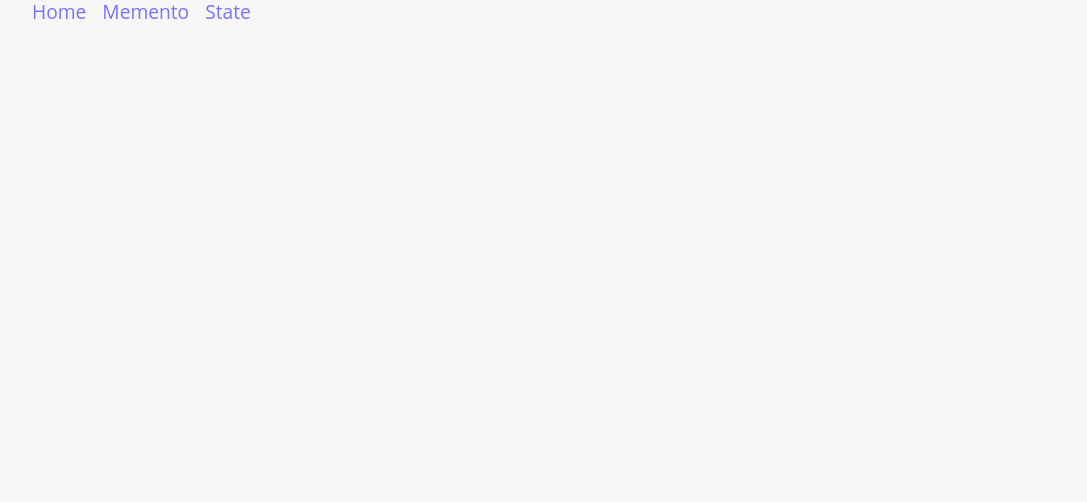
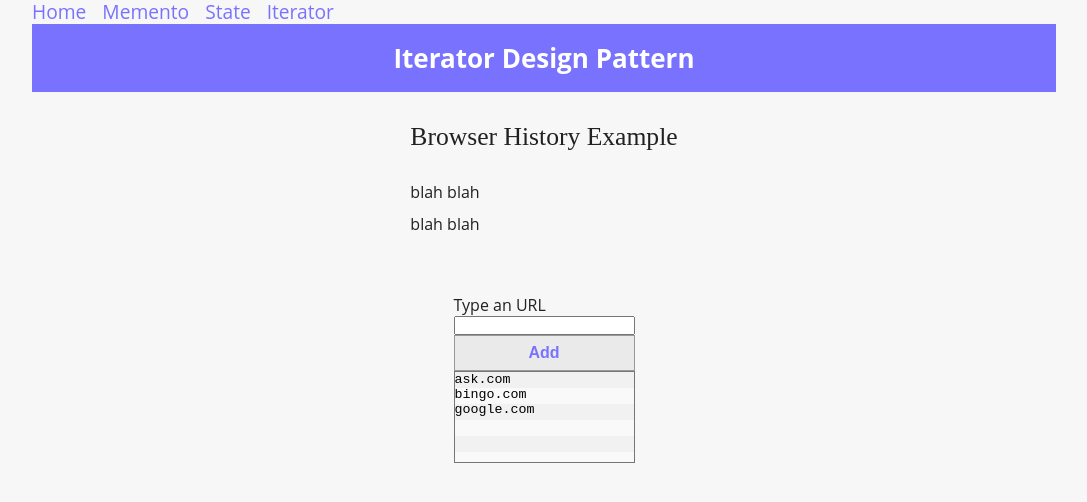
Before and after one commit to metafield/Design-Patterns-Typescript, a React (Create React App) app: page /patterns/iterator in a window 1280 px wide. Shown: the top 502 px of the page, without its empty margins (96-1183 px from the left). Built offline with nearby package versions, Linux system fonts and the light colour scheme.

Commit message:
Iterator implementation sans documentation

```diff
--- a/src/App.tsx
+++ b/src/App.tsx
@@ -6,6 +6,7 @@ import { Nav } from './Components/Nav';
 import { Links } from './Content/Links';
 import { GlobalStyle } from './Styles/GlobalStyle';
 import { StatePage } from './Pages/StatePage';
+import { IteratorPage } from './Pages/IteratorPage';
 
 function App() {
   return (
@@ -15,6 +16,7 @@ function App() {
       <Route path="/" component={IndexPage} exact />
       <Route path="/patterns/memento" component={MementoPage} exact />
       <Route path="/patterns/state" component={StatePage} exact />
+      <Route path="/patterns/iterator" component={IteratorPage} exact />
     </BrowserRouter>
   );
 }
--- a/src/Content/Links.ts
+++ b/src/Content/Links.ts
@@ -16,4 +16,9 @@ export const Links = [
     '/patterns/state',
     'The state pattern as described by the Gang of Four.'
   ),
+  createLink(
+    'Iterator',
+    '/patterns/iterator',
+    'The Iterator pattern as described by the Gang of Four.'
+  ),
 ];
--- /dev/null
+++ b/src/Pages/IteratorPage.tsx
@@ -0,0 +1,6 @@
+import React, { FC } from 'react';
+import { IteratorSolution } from '../Patterns/Iterator/IteratorSolution';
+
+export const IteratorPage: FC = () => {
+  return <IteratorSolution />;
+};
--- /dev/null
+++ b/src/Patterns/Iterator/BrowseHistory.ts
@@ -0,0 +1,61 @@
+import { Iterator } from './Iterator';
+
+export class BrowseHistory {
+  private urls = [''];
+
+  public push(url: string): void {
+    this.urls.push(url);
+  }
+
+  public pop(): string {
+    return this.urls.pop() || 'No More History';
+  }
+
+  public createIterator() {
+    return this.createArrayIterator();
+
+    /*
+      If in the future we change from array to say a list or any other iterable datatype
+      we could just switch this out:
+      this.createListIterator();
+      The classes that are dependant on this wouldn't know nay different
+      */
+  }
+
+  /* =============
+    We could add a subclass for ListIterator, UserIterator, AnythingIterator here
+    Returning an Anonymous class here is the closest thing we have to a inner class in Typescript.
+    It's important to realize why we use a nested class here and not just make another file. It's because
+    this is coded to an interface: Iterator and while patterns like the state pattern do create separate classes,
+    in this case we are only likely to have one iterator on BrowseHistory. We can change it, sure but it really
+    makes sense to have it attached as it also needs a reference to BrowserHistory.
+  */
+  createArrayIterator() {
+    return new (class implements Iterator<string> {
+      public index: number;
+
+      constructor(private history: BrowseHistory) {
+        this.index = 0;
+      }
+
+      hasNext(): boolean {
+        return this.index < this.history.urls.length;
+      }
+      current(): string {
+        return this.history.urls[this.index];
+      }
+      next(): void {
+        this.index++;
+      }
+    })(this);
+  }
+
+  static initHistory(): BrowseHistory {
+    const history = new BrowseHistory();
+    history.push('google.com');
+    history.push('bingo.com');
+    history.push('ask.com');
+
+    return history;
+  }
+}
--- /dev/null
+++ b/src/Patterns/Iterator/Iterator.ts
@@ -0,0 +1,5 @@
+export interface Iterator<T> {
+  hasNext(): boolean;
+  current(): T;
+  next(): void;
+}
--- /dev/null
+++ b/src/Patterns/Iterator/IteratorSolution.tsx
@@ -0,0 +1,76 @@
+import React, { FC, useState } from 'react';
+import styled from 'styled-components';
+import { FluidHeader, Heading, Article, Button } from '../../Styles/Atoms';
+import { BrowseHistory } from './BrowseHistory';
+import { breakPoints } from '../../Styles/breakPoints';
+import { Iterator } from './Iterator';
+interface iterWithIndex extends Iterator<string> {
+  index: number;
+}
+export const IteratorSolution: FC = () => {
+  const [history, setHistory] = useState(BrowseHistory.initHistory());
+  const [urlInput, setUrlInput] = useState('');
+
+  const pushHistory = (url: string) => {
+    if (!url) return;
+
+    const newHistory = new BrowseHistory();
+    Object.assign(newHistory, history);
+
+    newHistory.push(url);
+    setHistory(newHistory);
+  };
+
+  const iterator: iterWithIndex = history.createArrayIterator();
+
+  const historyItems: string[] = [];
+
+  while (iterator.hasNext()) {
+    const url = iterator.current();
+    historyItems.push(url);
+    iterator.next();
+  }
+
+  return (
+    <Container>
+      <FluidHeader>Iterator Design Pattern</FluidHeader>
+
+      <Article>
+        <Heading>Browser History Example</Heading>
+        <p>blah blah</p>
+        <p>blah blah</p>
+      </Article>
+
+      <ExampleContainer>
+        <label htmlFor="url">Type an URL</label>
+        <input id="url" onChange={(e) => setUrlInput(e.target.value)} />
+        <Button onClick={() => pushHistory(urlInput)}>Add</Button>
+        <Log readOnly value={historyItems.reverse().join('\n')} rows={6} />
+      </ExampleContainer>
+    </Container>
+  );
+};
+
+const Container = styled.section`
+  display: grid;
+  grid-template-columns: var(--grid);
+  > * {
+    grid-column: 2;
+  }
+`;
+
+const ExampleContainer = styled.div`
+  display: grid;
+  grid-template-columns: 1fr;
+
+  @media (min-width: ${breakPoints.mobile}) {
+    max-width: 500px;
+    justify-self: center;
+  }
+`;
+
+const Log = styled.textarea`
+  background-image: linear-gradient(#f1f1f1 50%, #f9f9f9 50%);
+  background-size: 100% 2rem;
+  resize: none;
+`;
--- a/src/Patterns/State/State.tsx
+++ b/src/Patterns/State/State.tsx
@@ -1,6 +1,6 @@
 import React, { FC, useState } from 'react';
 import styled from 'styled-components';
-import { FluidHeader, Heading } from '../../Styles/Atoms';
+import { FluidHeader, Heading, Article, Button } from '../../Styles/Atoms';
 import { breakPoints } from '../../Styles/breakPoints';
 import { CursorType } from './CursorType';
 import { Tool } from './Tool';
@@ -76,29 +76,6 @@ export const State: FC = () => {
   );
 };
 
-const Article = styled.article`
-  justify-self: center;
-
-  @media (min-width: ${breakPoints.tablet}) {
-    max-width: 50%;
-  }
-`;
-
-const Button = styled.button`
-  color: var(--primary);
-  padding: 8px 8px;
-  font-size: 1rem;
-  background-color: #eaeaea;
-  font-weight: bold;
-  border: solid 1px #999;
-  cursor: pointer;
-  transition: color 0.3s ease-in, background-color 0.2s ease-in;
-  :hover {
-    background-color: var(--primary);
-    color: #eaeaea;
-  }
-`;
-
 const Container = styled.section`
   display: grid;
   grid-template-columns: var(--grid);
--- a/src/Styles/Atoms.tsx
+++ b/src/Styles/Atoms.tsx
@@ -1,5 +1,29 @@
 import styled from 'styled-components';
 import { NavLink } from 'react-router-dom';
+import { breakPoints } from './breakPoints';
+
+export const Article = styled.article`
+  justify-self: center;
+
+  @media (min-width: ${breakPoints.tablet}) {
+    max-width: 50%;
+  }
+`;
+
+export const Button = styled.button`
+  color: var(--primary);
+  padding: 8px;
+  font-size: 1rem;
+  background-color: #eaeaea;
+  font-weight: bold;
+  border: solid 1px #999;
+  cursor: pointer;
+  transition: color 0.3s ease-in, background-color 0.2s ease-in;
+  :hover {
+    background-color: var(--primary);
+    color: #eaeaea;
+  }
+`;
 
 export const FluidHeader = styled.h1`
   background-color: var(--primary);
```
